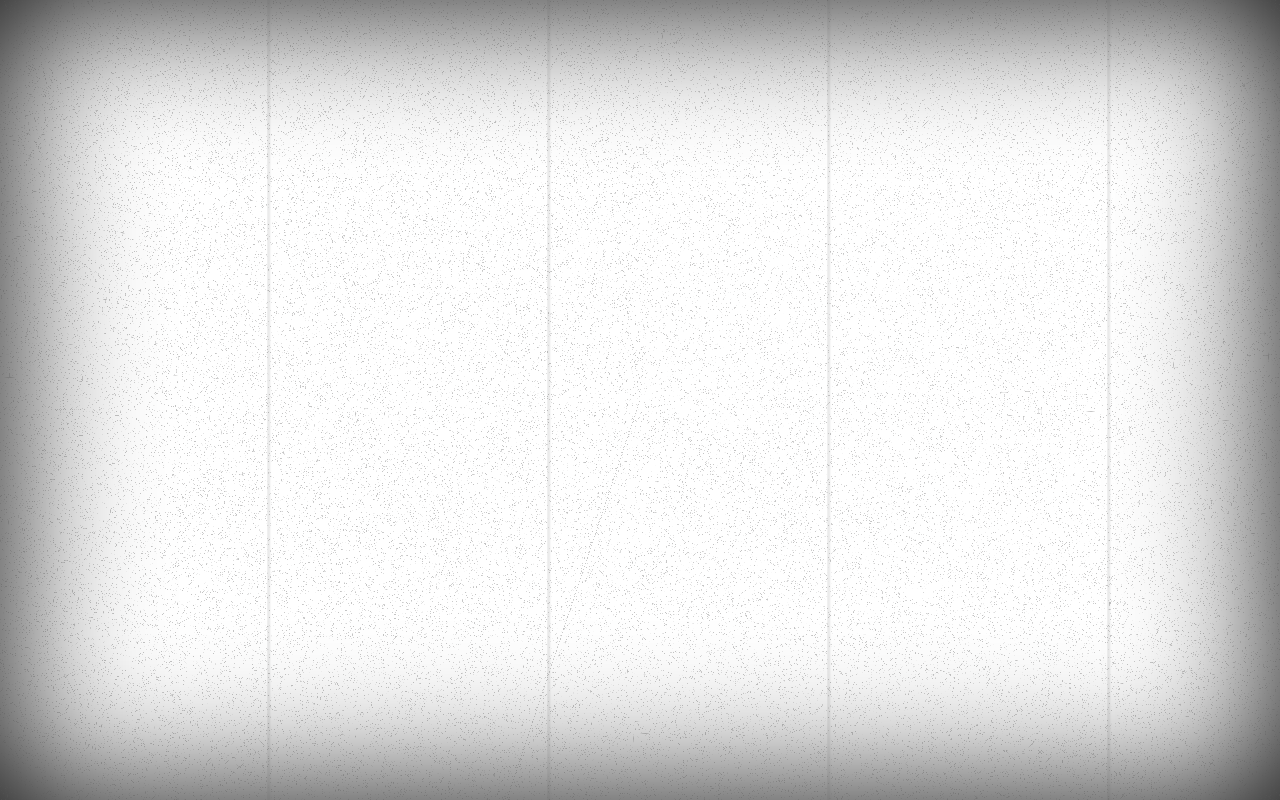
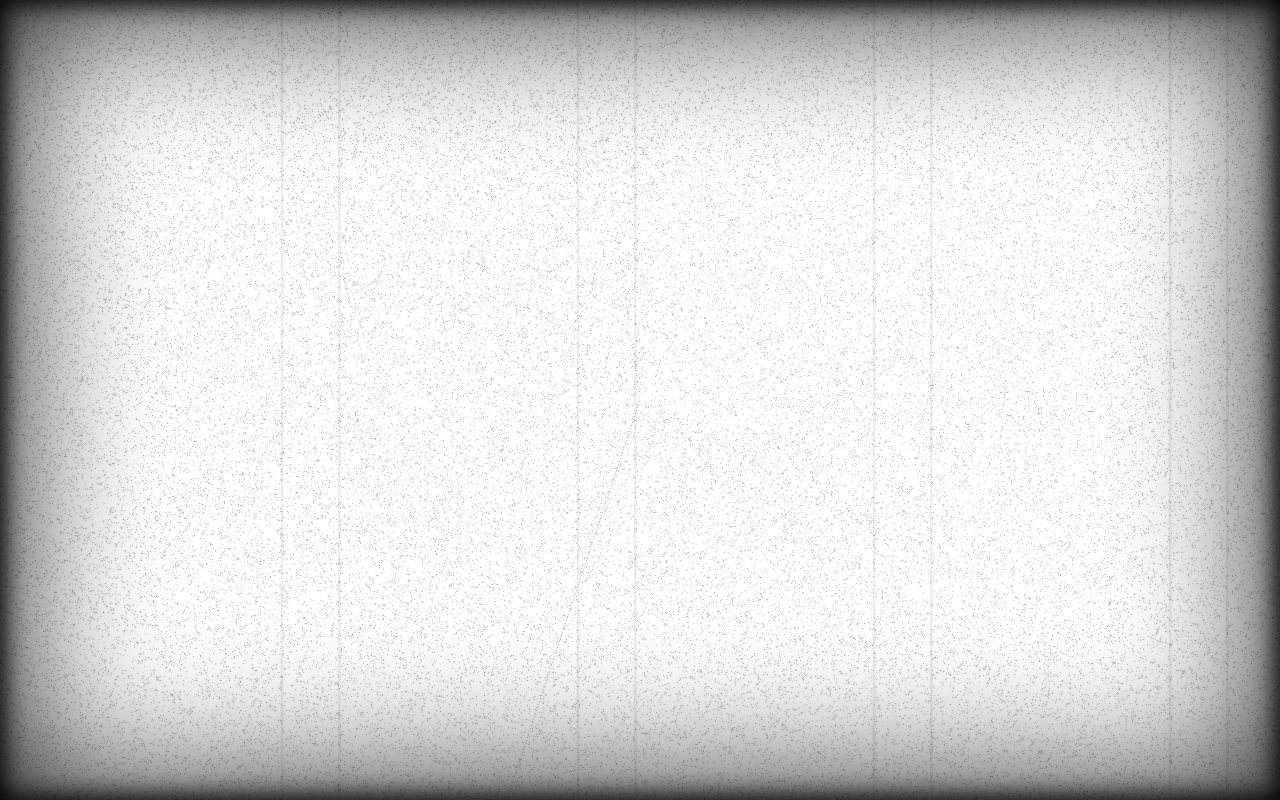
Before and after one commit to AronTorok/test, a plain HTML site: page index.html in a window 1280 px wide. Drawn offline with nearby package versions, Linux system fonts and the light colour scheme.

Commit message:
Add files via upload

```diff
--- a/index.html
+++ b/index.html
@@ -13,8 +13,12 @@
     <link rel="stylesheet" href="styles.css" />
   </head>
   <body>
-    <div class="effect">
-      <div class="overlay"></div>
+    <div class="content">
+      <div class="film">
+        <div class="effect">
+          <div class="grain"></div>
+        </div>
+      </div>
     </div>
     <script
       src="https://cdn.jsdelivr.net/npm/bootstrap@5.3.8/dist/js/bootstrap.bundle.min.js"
--- a/styles.css
+++ b/styles.css
@@ -1,31 +1,131 @@
-.effect {
-  position: fixed;
-  width: 100%;
-  height: 100vh;
-  overflow: hidden;
-  box-shadow: 0 0 150px black inset;
+:root {
+  --trsn: all 0.5s ease 0s;
+  --black: #000;
 }
 
-.overlay {
+.content {
+  position: fixed;
+  top: 0;
+  left: 0;
+  width: 100vw;
+  height: 100vh;
+  z-index: 9999;
+  pointer-events: none;
+  overflow: hidden;
+}
+
+.film,
+.effect,
+.grain,
+.content:after,
+.film:after,
+.effect:after,
+.grain:after {
+  position: absolute;
+  top: 0;
+  left: 0;
+}
+
+.content:after {
+  content: "";
   width: 100%;
   height: 100%;
-  filter: blur(0.5px) drop-shadow(0 0 0 #c9c7c7);
+  box-shadow:
+    0 0 20vmin 0vmin var(--black) inset,
+    0 0 3vmin 0.5vmin var(--black) inset,
+    0 0 1vmin 1vmin var(--black);
 }
 
-.overlay:before {
-  content: "";
-  position: absolute;
+.film,
+.effect {
   width: 100%;
   height: 100%;
+  filter: blur(0.45px) drop-shadow(0px 0px 0px #fff1);
+}
+
+.film:after,
+.effect:after {
+  content: "";
+  width: 120%;
+  height: 100%;
+  opacity: 0.5;
+  animation: film-scratch 0.45s steps(1) infinite;
   background: repeating-linear-gradient(
     90deg,
     #0002 0 2px,
-    transparent 4px 35vmin
+    transparent 4px 37vmin
   );
-  animation: vlines 0.45s steps(1) infinite;
 }
 
-@keyframes vlines {
+.effect:after {
+  left: 30%;
+  animation: effect-scratch 2s infinite;
+}
+
+.grain {
+  width: 100%;
+  height: 100%;
+}
+
+.grain:after {
+  content: "";
+  width: 110%;
+  height: 110%;
+  top: -5%;
+  left: -5%;
+  opacity: 0.25;
+  background-image:
+    repeating-conic-gradient(
+      var(--black) 0%,
+      transparent 0.00003%,
+      transparent 0.0005%,
+      transparent 0.00095%
+    ),
+    repeating-conic-gradient(
+      var(--black) 0%,
+      transparent 0.00005%,
+      transparent 0.00015%,
+      transparent 0.0009%
+    );
+  animation: grain 0.5s steps(1) infinite;
+  filter: drop-shadow(0px 0px 1px black);
+}
+
+@keyframes grain {
+  0%,
+  100% {
+    transform: translate(0, 0);
+  }
+  10% {
+    transform: translate(-1%, -1%);
+  }
+  20% {
+    transform: translate(1%, 1%);
+  }
+  30% {
+    transform: translate(-2%, -2%);
+  }
+  40% {
+    transform: translate(3%, 3%);
+  }
+  50% {
+    transform: translate(-3%, -3%);
+  }
+  60% {
+    transform: translate(4%, 4%);
+  }
+  70% {
+    transform: translate(-4%, -4%);
+  }
+  80% {
+    transform: translate(2%, 2%);
+  }
+  90% {
+    transform: translate(-3%, -3%);
+  }
+}
+
+@keyframes film-scratch {
   0%,
   100% {
     transform: translateX(0);
@@ -63,58 +163,41 @@
   }
 }
 
-.overlay:after {
-  content: "";
-  position: absolute;
-  width: 100%;
-  height: 100%;
-  opacity: 0.2;
-  background-image:
-    repeating-conic-gradient(
-      black 0%,
-      transparent 0.00003%,
-      transparent 0.0005%,
-      transparent 0.00095%
-    ),
-    repeating-conic-gradient(
-      black 0%,
-      transparent 0.00005%,
-      transparent 0.00015%,
-      transparent 0.0009%
-    );
-  animation: grains 0.5s steps(1) infinite;
-}
-
-@keyframes grains {
-  0%,
-  100% {
-    transform: translate(0, 0);
+@keyframes effect-scratch {
+  0% {
+    transform: translateX(0);
+    opacity: 0.75;
   }
   10% {
-    transform: translate(-1%, -1%);
+    transform: translateX(-1%);
   }
   20% {
-    transform: translate(1%, 1%);
+    transform: translateX(1%);
   }
   30% {
-    transform: translate(-2%, -2%);
+    transform: translateX(-2%);
   }
   40% {
-    transform: translate(3%, 3%);
+    transform: translateX(3%);
   }
   50% {
-    transform: translate(-3%, -3%);
+    transform: translateX(-3%);
+    opacity: 0.5;
   }
   60% {
-    transform: translate(4%, 4%);
+    transform: translateX(8%);
   }
   70% {
-    transform: translate(-4%, -4%);
+    transform: translateX(-3%);
   }
   80% {
-    transform: translate(2%, 2%);
+    transform: translateX(10%);
+    opacity: 0.25;
   }
   90% {
-    transform: translate(-3%, -3%);
+    transform: translateX(20%);
+  }
+  100% {
+    transform: translateX(30%);
   }
 }
```
